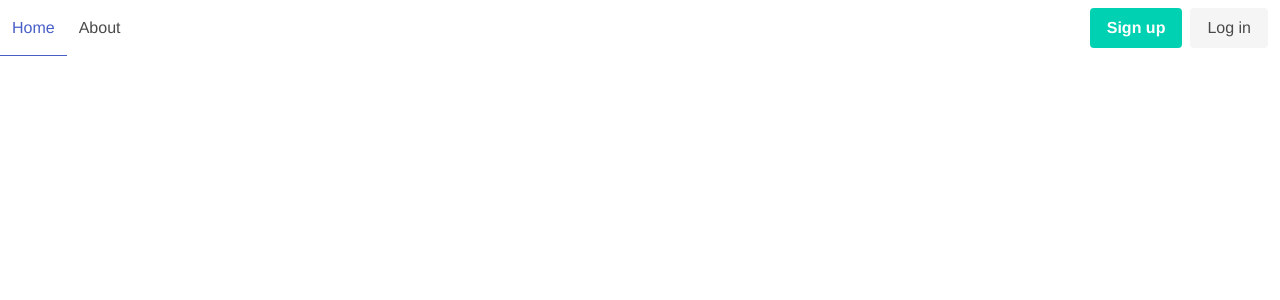
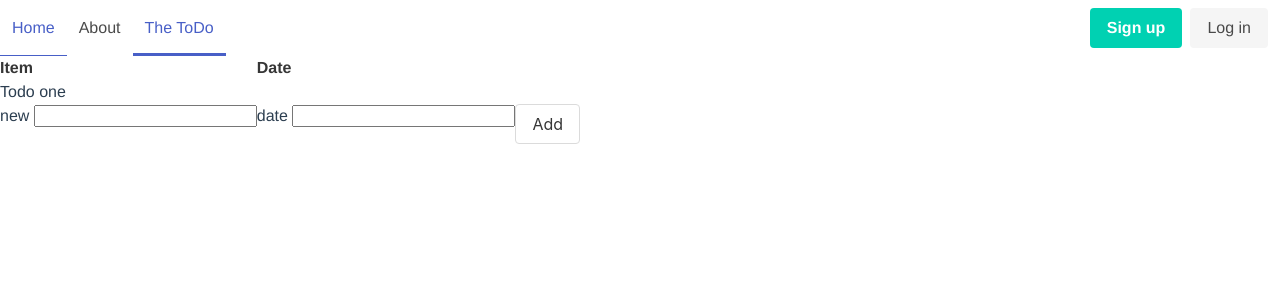
Before and after one commit to jkrisfox/projectTemplate, a Vue app in the folder client/: page /todos in a window 1280 px wide. Shown: the top 300 px of the page. Built offline with nearby package versions, Linux system fonts and the light colour scheme.

Commit message:
completed todos

```diff
--- a/client/src/App.vue
+++ b/client/src/App.vue
@@ -5,6 +5,7 @@
         <div class="navbar-start">
           <router-link class="navbar-item is-tab" to="/" exact-active-class="is-active">Home</router-link>
           <router-link class="navbar-item is-tab" to="/about" exact-active-class="is-active">About</router-link>
+          <router-link class="navbar-item is-tab" to="/todos" exact-active-class="is-active">The ToDo</router-link>
         </div>
         <div class="navbar-end">
           <div class="navbar-item">
--- a/client/src/router.ts
+++ b/client/src/router.ts
@@ -1,6 +1,7 @@
 import Vue from "vue";
 import Router from "vue-router";
 import Home from "./views/Home.vue";
+import ToDos from "./views/ToDos.vue";
 
 Vue.use(Router);
 
@@ -21,6 +22,11 @@ export default new Router({
       // which is lazy-loaded when the route is visited.
       component: () =>
         import(/* webpackChunkName: "about" */ "./views/About.vue")
+    },
+    {
+      path: "/todos",
+      name: "todos",
+      component: ToDos
     }
   ]
 });
--- /dev/null
+++ b/client/src/views/ToDos.vue
@@ -0,0 +1,53 @@
+<template>
+  <div class='todos'>
+    <table>
+      <thead>
+        <tr>
+          <th>Item</th>
+          <th>Date</th>
+        </tr>
+      </thead>
+          <tr v-for="(todo,index) in mytodos" v-bind:key="index">
+            <td>{{ todo.name}}</td>
+            <td>{{ todo.duedate}}</td></tr>
+          <td> new <input id="message" size = "20px" type = "test"></td>
+          <td> date <input id="duedate" size = "20px" type = "test"></td>
+          <button class="button" v-on:click="addToDoItem()">Add</button>
+    </table>
+  </div>
+
+    <!-- <div>Hi from todos</div>
+    <div v-for="(todo,index) in mytodos" v-bind:key="index">
+      <span> {{todo.name}}</span>
+      <span>{{todo.duedate}}</span>
+    </div>
+    <span> new <input v-model="message" size = "20px" type = "test"></span>
+    <span> date <input v-model="duedate" size = "20px" type = "test"></span>
+    <button class="button" v-on:click="addToDoItem(message, duedate)">Add</button>
+  </div> -->
+
+</template>
+
+  <script lang="ts">
+    import Vue from 'vue';
+    import { Component } from "vue-property-decorator";
+    @Component
+    export default class ToDos extends Vue {
+      mytodos: ToDo[] = [
+      { name: "Todo one", duedate: undefined}];
+
+      addToDoItem() {
+        const duDate = (<HTMLInputElement>document.getElementById("duedate")).value;
+        console.log(duDate)
+        const what = (<HTMLInputElement>document.getElementById("message")).value;
+        if (duDate) {
+        this.mytodos.push({name: what, duedate: duDate ? new Date(duDate) : undefined})}
+      }
+    }
+interface ToDo {
+  name: string;
+  duedate: Date | undefined;
+}
+//   <style scoped>
+//     </style>
+  </script>
```
Also changed, not shown: 1 other file (tests, documents, lock files or other folders).
